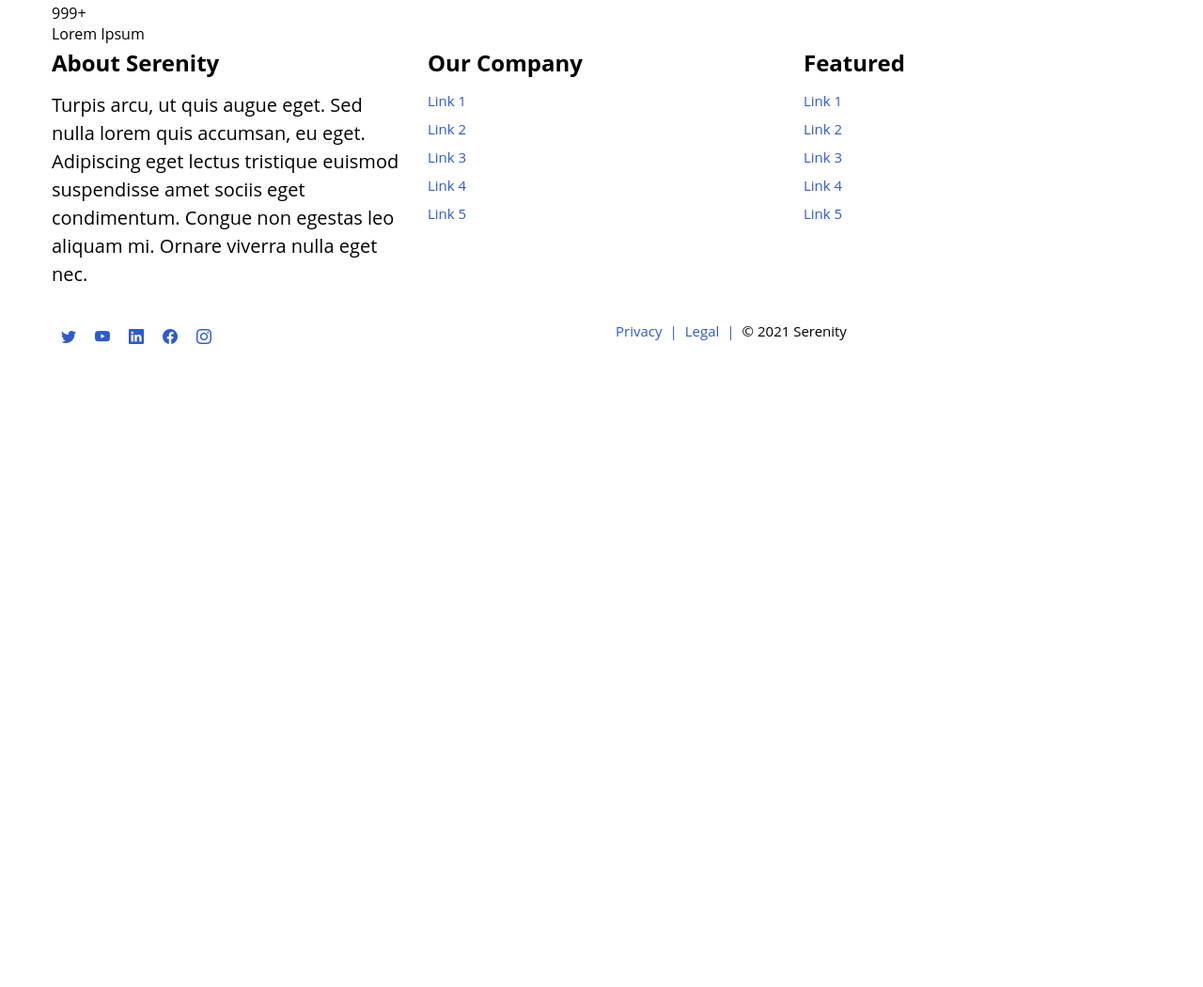
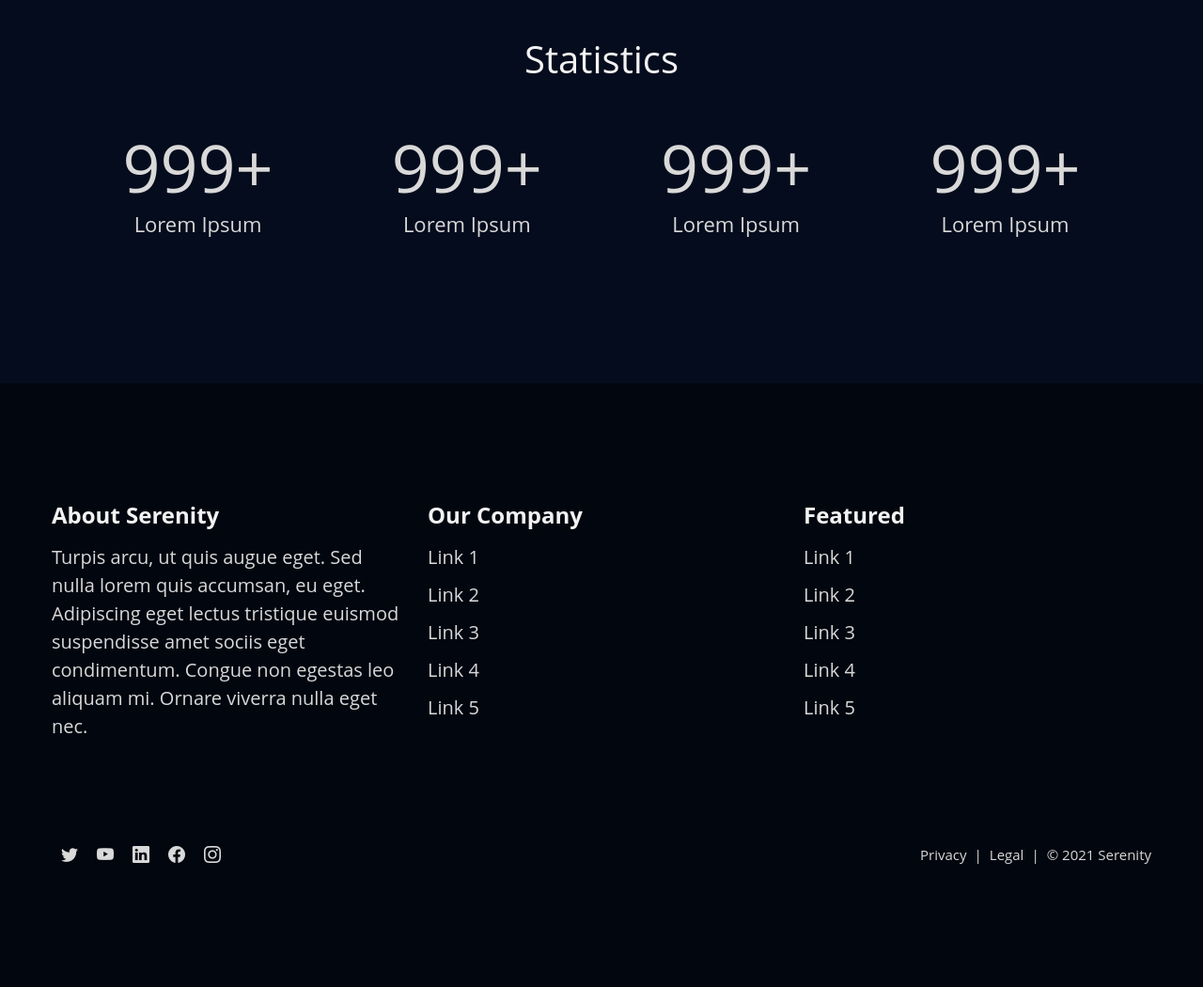
Before and after one commit to matyiu/serenity-html-theme, a website built with webpack: page dist/index.html in a window 1280 px wide. Shown: the part 8759-9809 px from the top of the page at 94% size. Before the commit the page ends 9138 px from the top, so only its background shows below. Built offline with nearby package versions, Linux system fonts and the light colour scheme.

Commit message:
Finished styling

```diff
--- a/src/scss/_components.scss
+++ b/src/scss/_components.scss
@@ -14,13 +14,19 @@
 }
 
 .menu {
-    display: none;
+    display: flex;
+    flex-flow: row wrap;
     list-style: none;
 
-    @media (min-width: map-get($breakpoints, 'lg')) {
-        display: flex;
-        flex-flow: row wrap;
+    &-responsive {
+        display: none;
+
+        @media (min-width: map-get($breakpoints, 'lg')) {
+            display: flex;
+            flex-flow: row wrap;
+        }
     }
+
 
     li {
         padding: 0;
@@ -88,10 +94,16 @@
 }
 
 .copy-footer {
-    @include fontStyles($copy);
+    @include fontStyles(fontMap(rem(14), rem(30, 14), 400));
+    text-align: right;
+    justify-content: right;
 
     a::after {
         content: "|";
         margin: 0 8px;
     }
+
+    @media (min-width: map-get($breakpoints, 'lg')) {
+        @include fontStyles($copy);
+    }
 }
--- a/src/scss/_grid.scss
+++ b/src/scss/_grid.scss
@@ -93,8 +93,16 @@
         justify-content: center;
     }
 
+    &-row-between {
+        justify-content: space-between;
+    }
+
     &-column {
         flex-direction: column;
+    }
+
+    &-column-center {
+        align-items: center;
     }
 
     @each $breakpoint, $width in $breakpoints {
--- a/src/scss/_mixins.scss
+++ b/src/scss/_mixins.scss
@@ -5,3 +5,15 @@
     };
     line-height: map-get($fontMap, 'line');
 }
+
+@mixin iconSize($size, $px) {
+    i.bi {
+        font: {
+            size: $size;
+        };
+        line-height: $size;
+        width: $px;
+        height: $px;
+        display: inline-block;
+    }
+}
--- a/src/scss/_utils.scss
+++ b/src/scss/_utils.scss
@@ -9,3 +9,12 @@
 .bg-primary-light {
     background-color: $primaryLightBg;
 }
+
+.bg-dark {
+    background-color: $primaryDarkBg;
+    color: $normalTextLight;
+
+    h1, h2, h3 {
+        color: $headingTextLight;
+    }
+}
--- a/src/scss/_vars.scss
+++ b/src/scss/_vars.scss
@@ -65,7 +65,7 @@ $menu: fontMap(em(15), auto, 400);
 
 // Components
 
-$copy: fontMap(em(15), em(30, 15), 400);
+$copy: fontMap(rem(15), rem(30, 15), 400);
 
 $button: $text;
 
--- a/src/scss/main.scss
+++ b/src/scss/main.scss
@@ -289,3 +289,115 @@
         text-align: center;
     }
 }
+
+.stats {
+    padding: 150px 0;
+
+    h2 {
+        margin-bottom: 40px;
+    }
+
+    &-list {
+        display: flex;
+        flex-flow: row nowrap;
+        justify-content: space-between;
+        width: 100%;
+        max-width: 639px;
+        margin: 0 auto;
+
+        @media (min-width: map-get($breakpoints, 'lg')) {
+            max-width: 1019px;
+        }
+    }
+
+    &-number {
+        display: flex;
+        flex-direction: column;
+        align-items: center;
+        gap: 7;
+
+        header {
+            @include fontStyles(fontMap(em(48), em(56, 48), 400));
+        }
+
+        footer {
+            @include fontStyles(fontMap(em(16), em(25, 16), 400));
+        }
+
+        @media (min-width: map-get($breakpoints, 'lg')) {
+            header {
+                @include fontStyles(fontMap(em(70), em(80, 70), 400));
+            }
+
+            footer {
+                @include fontStyles(fontMap(em(22), em(40, 22), 400));
+            }
+        }
+    }
+}
+
+.pageFooter {
+    background-color: $primaryDarkerBg;
+    padding: 120px 0;
+    color: $normalTextLight;
+    font-size: 12.8px;
+
+    > .container > .grid:first-child {
+        margin-bottom: 60px;
+    }
+
+    h1, h2, h3 {
+        color: $headingTextLight;
+    }
+
+    a {
+        color: $normalTextLight;
+
+        &:hover {
+            color: $primaryLightBg;
+        }
+    }
+
+    .menu {
+        margin-bottom: 60px;
+
+        a {
+            @include fontStyles(fontMap(rem(16), rem(30, 16), 400));
+        }
+    }
+
+    .social-links {
+        @include iconSize(rem(18, 16), 18px);
+    }
+
+    @media (min-width: map-get($breakpoints, 'lg')) {
+        font-size: 16px;
+
+        .menu a {
+            @include fontStyles($text);
+        }
+    }
+}
+
+.footer-about {
+    max-width: 357px;
+    margin: 0 auto;
+    text-align: center;
+    margin-bottom: 30px;
+
+    p {
+        text-align: left;
+    }
+
+    @media (min-width: map-get($breakpoints, 'sm')) {
+        max-width: 482px;
+    }
+
+    @media (min-width: map-get($breakpoints, 'md')) {
+        text-align: left;
+    }
+
+    @media (min-width: map-get($breakpoints, 'xl')) {
+        max-width: 363px;
+    }
+}
```
Also changed, not shown: dist/assets/js/main.js, dist/index.html.
